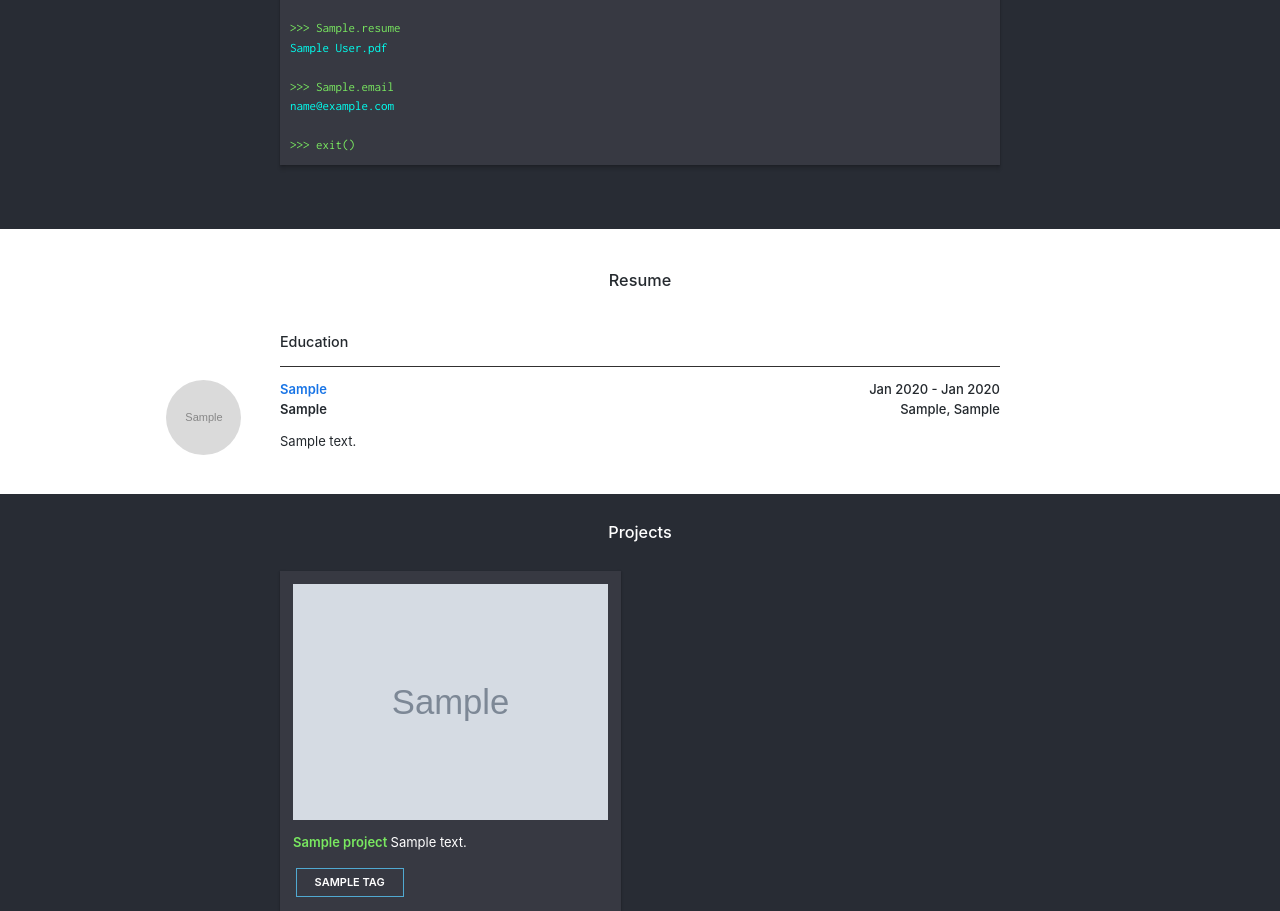
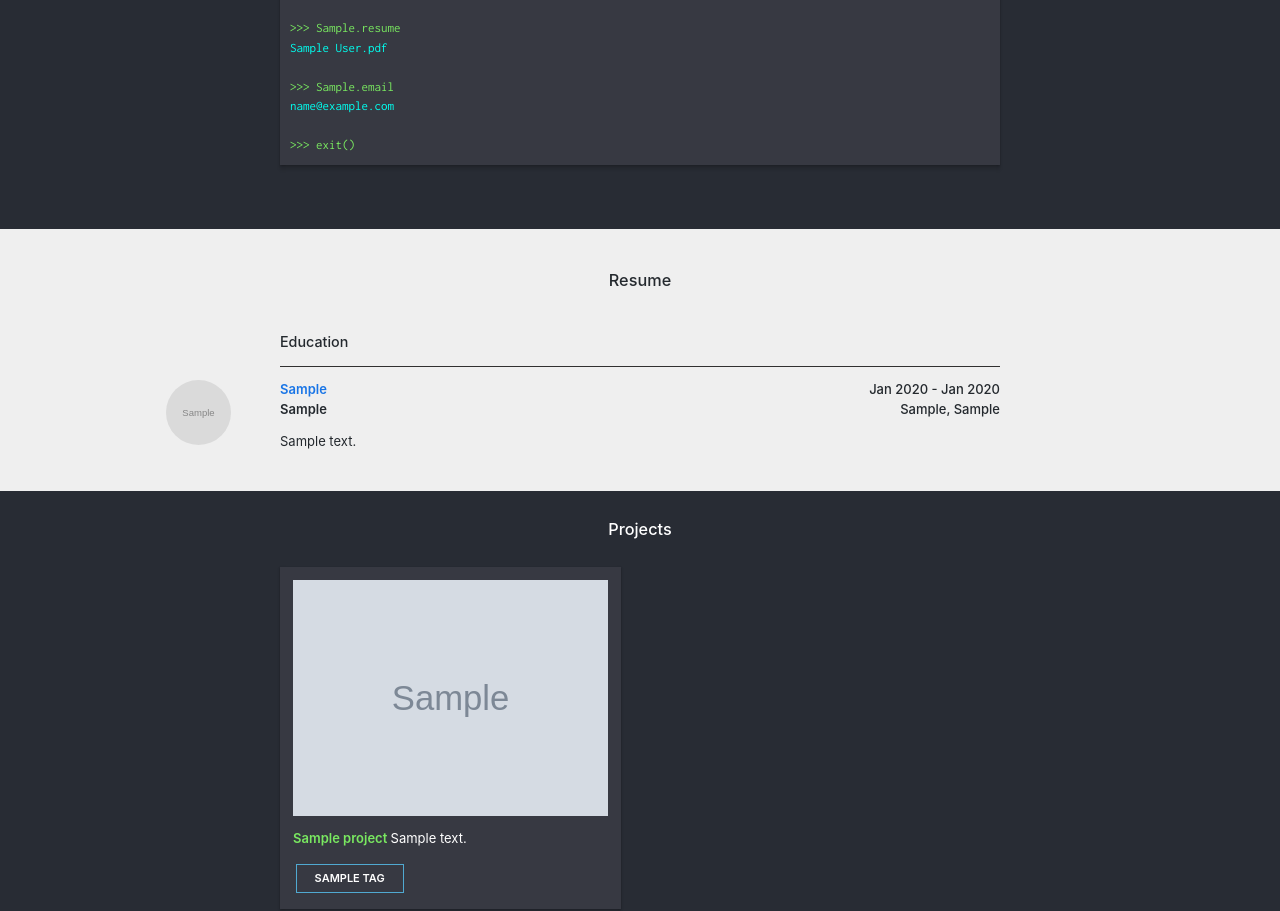
Before and after one commit to andreilozhkin/personal-portfolio, a Django app: page / in a window 1280 px wide. Shown: the part 545-1456 px from the top of the page. Run offline with Django 3.2, Linux system fonts and the light colour scheme; tables that the repository leaves empty hold one stand-in row (values such as "Sample post"); data that the repository does not hold is empty.

Commit message:
Change resume background color and icons size

```diff
--- a/portfolio/static/main/css/style.css
+++ b/portfolio/static/main/css/style.css
@@ -281,7 +281,7 @@
 }
 
 .resume-wrapper {
-  background-color: white;
+  background-color: #efefef;
 }
 
 .resume-container {
@@ -311,11 +311,10 @@
 }
 
 .resume-card__image {
-  width: 75px;
-  height: 75px;
+  width: 65px;
+  height: 65px;
   border-radius: 50%;
   margin-left: -114px;
-  object-fit: cover;
 }
 
 
```
